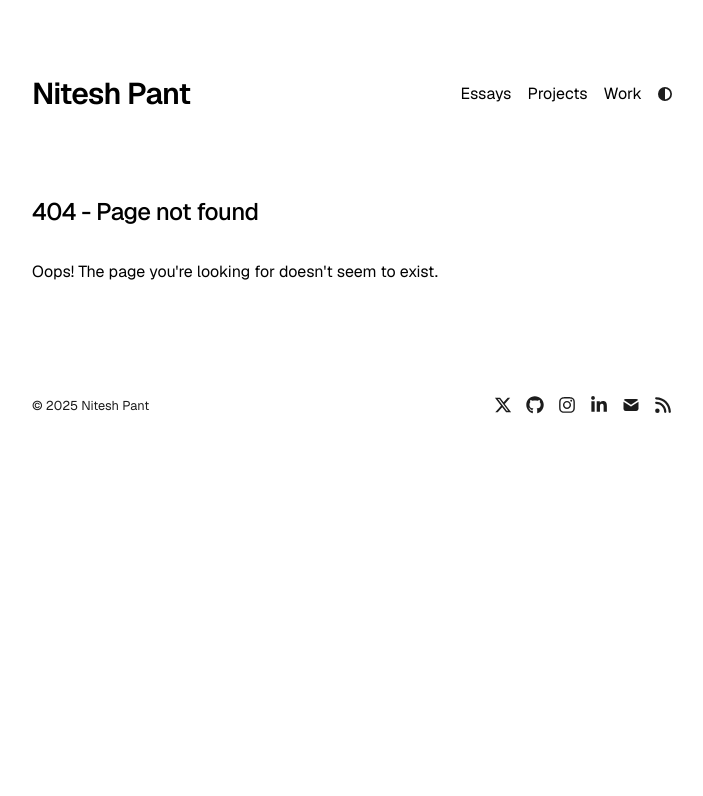
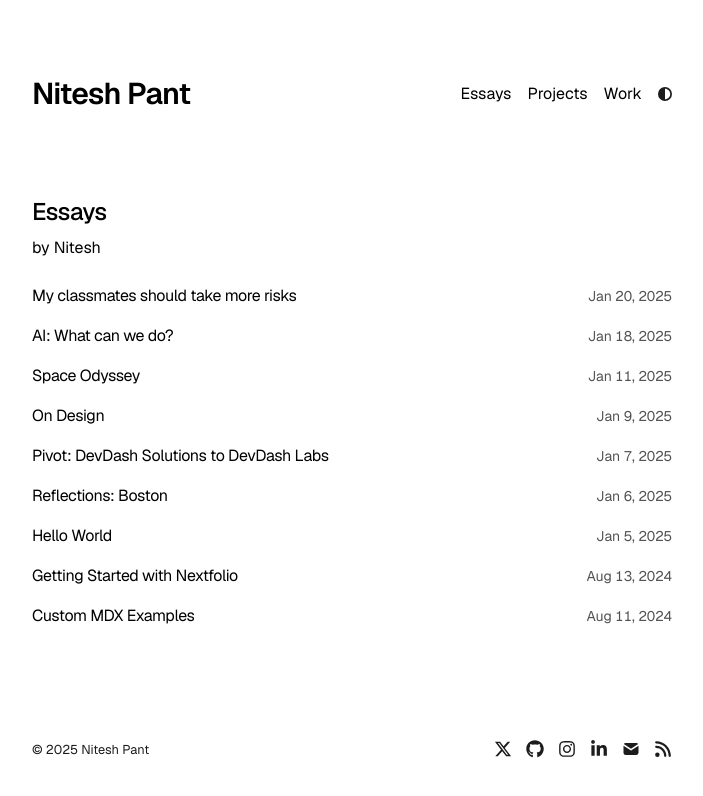
Before and after one commit to niteshpant99/niteshpant.com-site, a Next.js app: page /essays in a window 1280 px wide. Before the commit this address had no page. Shown: the top 796 px of the page, without its empty margins (288-991 px from the left). Built offline with nearby package versions, Linux system fonts and the light colour scheme.

Commit message:
changed blogs to essays

```diff
--- a/app/components/nav.tsx
+++ b/app/components/nav.tsx
@@ -3,7 +3,7 @@ import { ThemeSwitch } from "./theme-switch";
 import { metaData } from "../config";
 
 const navItems = {
-  "/blog": { name: "Essays" },
+  "/essays": { name: "Essays" },
   "/projects": { name: "Projects" },
   "/work": { name: "Work" },
 };
--- a/app/blog/page.tsx
+++ b/app/essays/page.tsx
@@ -32,7 +32,7 @@ export default function BlogPosts() {
             <Link
               key={post.slug}
               className="flex flex-col space-y-1 mb-4 transition-opacity duration-200 hover:opacity-80"
-              href={`/blog/${post.slug}`}
+              href={`/essays/${post.slug}`}
             >
               <div className="w-full flex flex-col sm:flex-row justify-between items-start sm:items-center space-y-1 sm:space-y-0 sm:space-x-2">
                 <p className="text-black dark:text-white tracking-tight">
--- a/content/take-more-risk.mdx
+++ b/content/take-more-risk.mdx
@@ -1,6 +1,6 @@
 ---
 title: "My classmates should take more risks"
-publishedAt: "2025-01-09"
+publishedAt: "2025-01-20"
 summary: "A lot my classmates are content - they should take more risks"
 tags: "Thoughts, Future thinking,"
 ---
```
Also changed, not shown: app/essays/[slug]/page.tsx (renamed from app/blog/[slug]/page.tsx).
